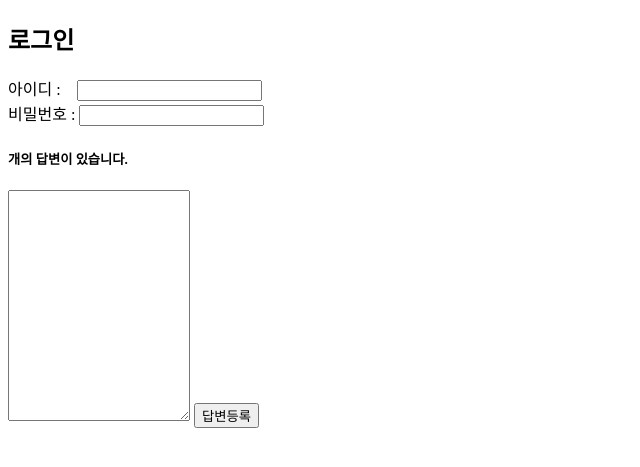
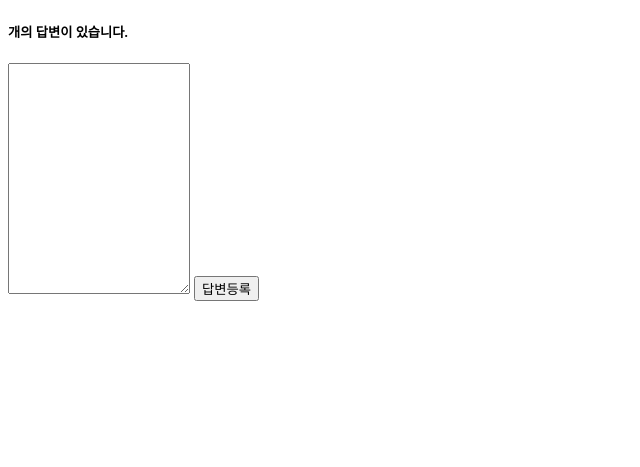
Before and after one commit to nsdfpoaew/project, a Django app: template templates/pybo/question_detail.html in a window 1280 px wide. Shown: the top 467 px of the page, without its empty margins (0-640 px from the left). Run offline with Django 4.2, Linux system fonts and the light colour scheme; the template is opened without the code that fills it, so the values that code supplies are empty.

Commit message:
Update question_detail.html

```diff
--- a/templates/pybo/question_detail.html
+++ b/templates/pybo/question_detail.html
@@ -6,11 +6,6 @@
 </head>
 <body>
 <h1>{{ question.subject }}</h1>
-	<h2>로그인</h2>
-
-		아이디 : &nbsp;&nbsp; <input type="text" name="ID"><br>
-
-		비밀번호 : <input type="password" name="pw">
 <div>
     {{ question.content }}
 </div>
```
